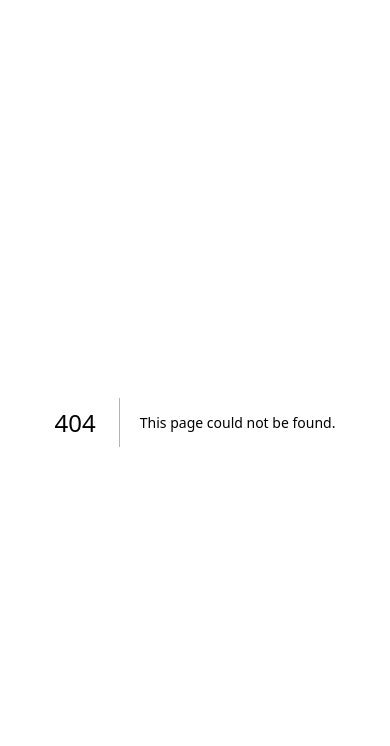
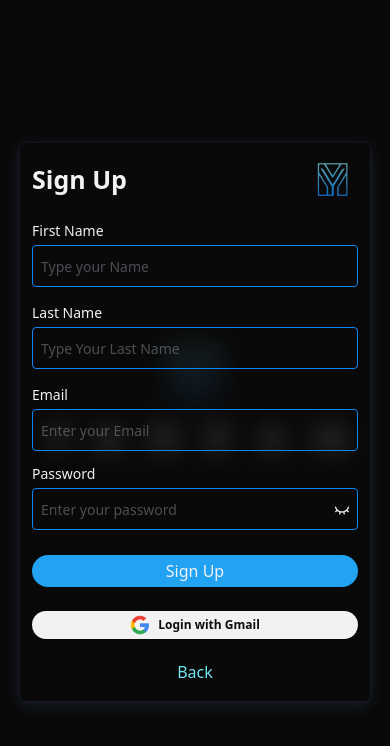
Before and after one commit to pouryaZeidi/Yadeam-Co, a Next.js app: page /signup in a window 390 px wide. Before the commit this address had no page. Shown: the top 746 px of the page. Built offline with nearby package versions, Linux system fonts and the light colour scheme.

Commit message:
build sign up page and fixed responsive and have onchange botton for password type- input for have show and hide password

```diff
--- a/package.json
+++ b/package.json
@@ -12,7 +12,8 @@
     "autoprefixer": "^10.4.20",
     "next": "14.2.13",
     "react": "^18",
-    "react-dom": "^18"
+    "react-dom": "^18",
+    "react-icons": "^5.3.0"
   },
   "devDependencies": {
     "@types/node": "^20",
--- a/src/components/Herosection.tsx
+++ b/src/components/Herosection.tsx
@@ -4,11 +4,16 @@ import React from 'react';
 const Herosection = () => {
   return (
     <div
-      className='p-5 text-white flex bg-[url("/MainLogomobile.jpg")] sm:bg-[url("/MainLogo.jpg")] bg-cover bg-center bg-no-repeat h-[100vh] w-[100vw]'
+      className='p-2 text-white flex bg-[url("/MainLogomobile.jpg")] sm:bg-[url("/MainLogo.jpg")] bg-cover bg-center bg-no-repeat h-[100vh] w-[100vw]'
     >
+      <div className='w-full min-h-[30px] max-h-[50px]  p-3 flex justify-between items-center'>
       <Link href='/login'>
-        <span className='bg-primary2 hover:bg-primary1 hover:transition-colors  px-4 py-2 rounded-md'>Login</span>
+        <span className='bg-primary2 hover:bg-primary1 hover:transition-colors  px-3 py-2 rounded-[40px]'>Login</span>
       </Link>
+      <Link href='/signup'>
+        <span className='bg-primary2 hover:bg-primary1 hover:transition-colors  px-3 py-2 rounded-[40px] '>Sign Up</span>
+      </Link>
+      </div>
     </div>
   );
 }
--- a/src/components/InputComponent.tsx
+++ b/src/components/InputComponent.tsx
@@ -25,7 +25,7 @@ const InputComponent: React.FC<InputComponentProps> = ({
   };
 
   return (
-    <div className="flex flex-col space-y-2 w-full ">
+    <div className="flex flex-col space-y-1 w-full ">
       <label className="text-sm text-white">
         {label && <span>{label}</span>}
       <input
@@ -33,7 +33,7 @@ const InputComponent: React.FC<InputComponentProps> = ({
         placeholder={placeholder}
         value={value}
         onChange={handleChange}
-        className={`p-3 border border-primary1 mt-1  text-white focus:outline-none focus:ring-[.5px] bg-transparent focus:ring-primary3 rounded h-[42px] ${className} placeholder:opacity-45`}
+        className={`p-2 border border-primary1 mt-1  text-white focus:outline-none focus:ring-[.5px] bg-transparent focus:ring-primary3 rounded h-[42px] ${className} placeholder:opacity-45`}
         />
         </label>
     </div>
--- a/src/pages/login.tsx
+++ b/src/pages/login.tsx
@@ -43,7 +43,7 @@ const Login = () => {
         <div className="mt-3 text-center text-white">
           <span className='text-[13px]'>
             Don't have an account?{' '}
-            <Link href="/register" className="text-primary2 hover:underline font-bold">
+            <Link href="/signup" className="text-primary2 hover:underline font-bold">
               Create a new account
             </Link>
           </span>
--- /dev/null
+++ b/src/pages/signup.tsx
@@ -0,0 +1,72 @@
+import InputComponent from '@/components/InputComponent';
+import React, { useState } from 'react';
+import Link from 'next/link';
+import { RiEyeCloseLine, RiEyeLine } from "react-icons/ri";
+
+const Signup = () => {
+  const [showPassword, setShowPassword] = useState(false);
+
+  const togglePasswordVisibility = () => {
+    setShowPassword(!showPassword);
+  };
+
+  return (
+    <div className="relative min-h-screen flex items-center justify-center">
+      <div className="absolute inset-0 bg-center min-h-screen bg-[url('/MainLogomobile.jpg')] sm:bg-[url('/MainLogo.jpg')] bg-[length:160%]"></div>
+      <div className="absolute inset-0 bg-black opacity-75"></div>
+      <div className="relative text-black w-full max-w-[350px] md:py-5 mx-3 my-5 bg-black sm:px-5 shadow-smallShadow bg-opacity-10 backdrop-filter backdrop-blur-[12px] rounded-md flex flex-col p-3 space-y-4">
+        <div className="flex justify-between items-center w-[100%]">
+          <h2 className="text-center text-[25px] font-bold text-white">Sign Up</h2>
+          <img src="/YadeamLogo.svg" alt="Yadeam Logo" className="rounded-full w-[50px] sm:w-[60px] opacity-80"/>
+        </div>
+        <InputComponent
+          type="text"
+          placeholder="Type your Name"
+          label="First Name"
+          className="w-full max-w-[400px] h-[35px]"/>
+        <InputComponent
+          type="text"
+          placeholder="Type Your Last Name"
+          label="Last Name"
+          className="w-full max-w-[400px] h-[35px]"/>
+        <InputComponent
+          type="email"
+          placeholder="Enter your Email"
+          label="Email"
+          className="w-full max-w-[400px] h-[35px]"/>
+
+        <div className='relative w-full h-[60px]  flex items-center '>
+          <InputComponent
+            type={showPassword ? "text" : "password"}
+            placeholder="Enter your password"
+            label="Password"
+            className="w-full max-w-[400px] h-[35px] "/>
+          <button
+            type="button"
+            onClick={togglePasswordVisibility}
+            className="absolute right-2  bottom-[1px]  transform -translate-y-1/2 text-white "
+          >
+            {showPassword ? <RiEyeLine /> : <RiEyeCloseLine />}
+          </button>
+        </div>
+
+        <div className='flex justify-center'>
+          <button className="bg-primary2 duration-500 text-white px-2 py-1 hover:scale-[102%] text-[16px] rounded-[40px] mt-3 hover:bg-primary1 hover:transition-all w-full max-w-[400px]">
+            Sign Up
+          </button>
+        </div>
+        <div className="mt-auto flex justify-center">
+          <button className="flex items-center justify-center w-full max-w-[400px] duration-500 bg-white text-black px-2 py-1 rounded-[40px] hover:scale-[102%] hover:transition-all mt-2 sm:mt-4 md:mt-1 text-[12px] font-semibold sm:text-[16px] sm:font-normal">
+            <img src="/gmail.png" alt="Google Icon" className="mr-2 w-5 h-5" />
+            Login with Gmail
+          </button>
+        </div>
+        <Link href="/" className="text-primary3 duration-500 border border-transparent text-center hover:border hover:border-primary3 rounded-[40px] p-1">
+          Back
+        </Link>
+      </div>
+    </div>
+  );
+}
+
+export default Signup;
```
Also changed, not shown: 2 other files (tests, documents, lock files or other folders).
